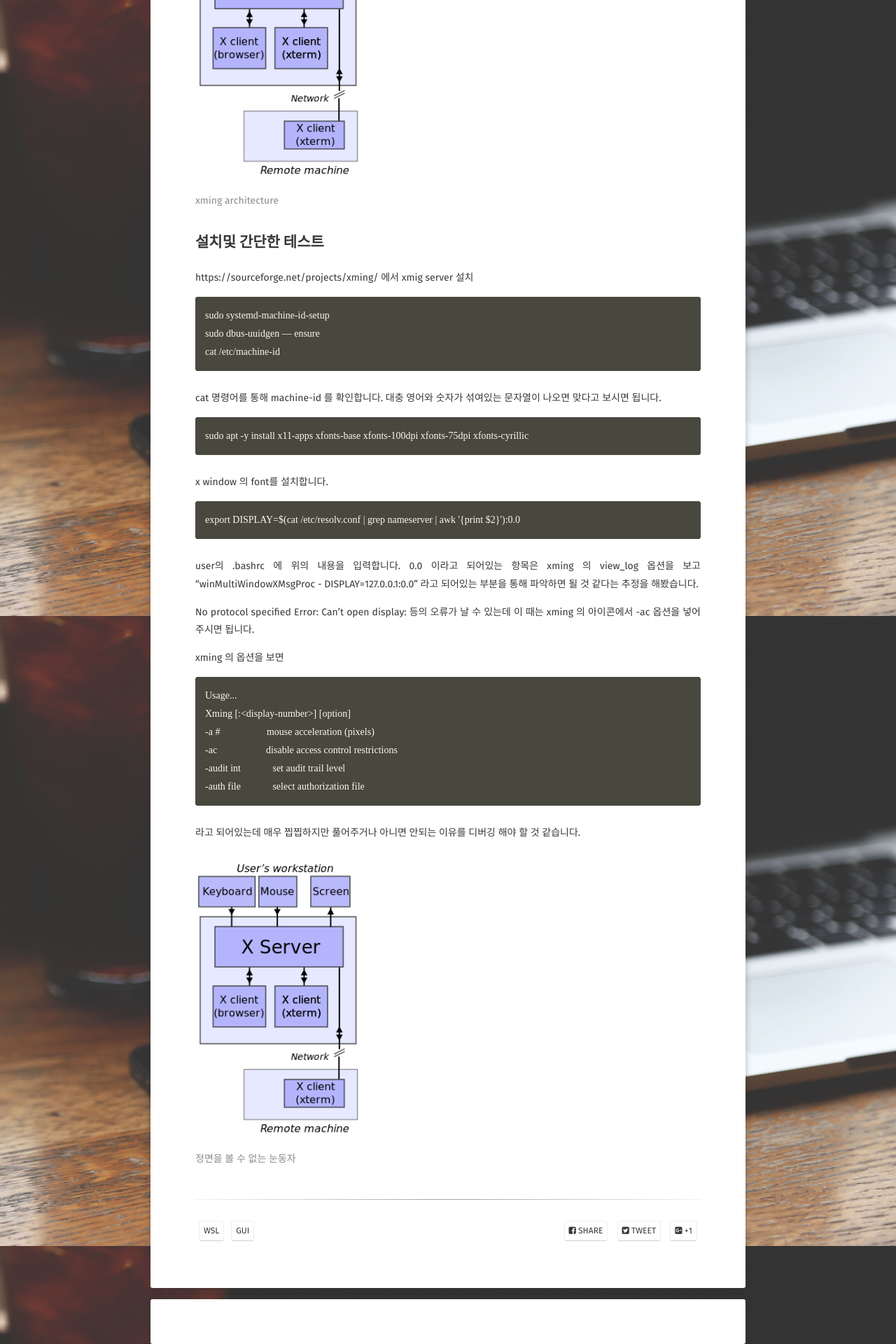
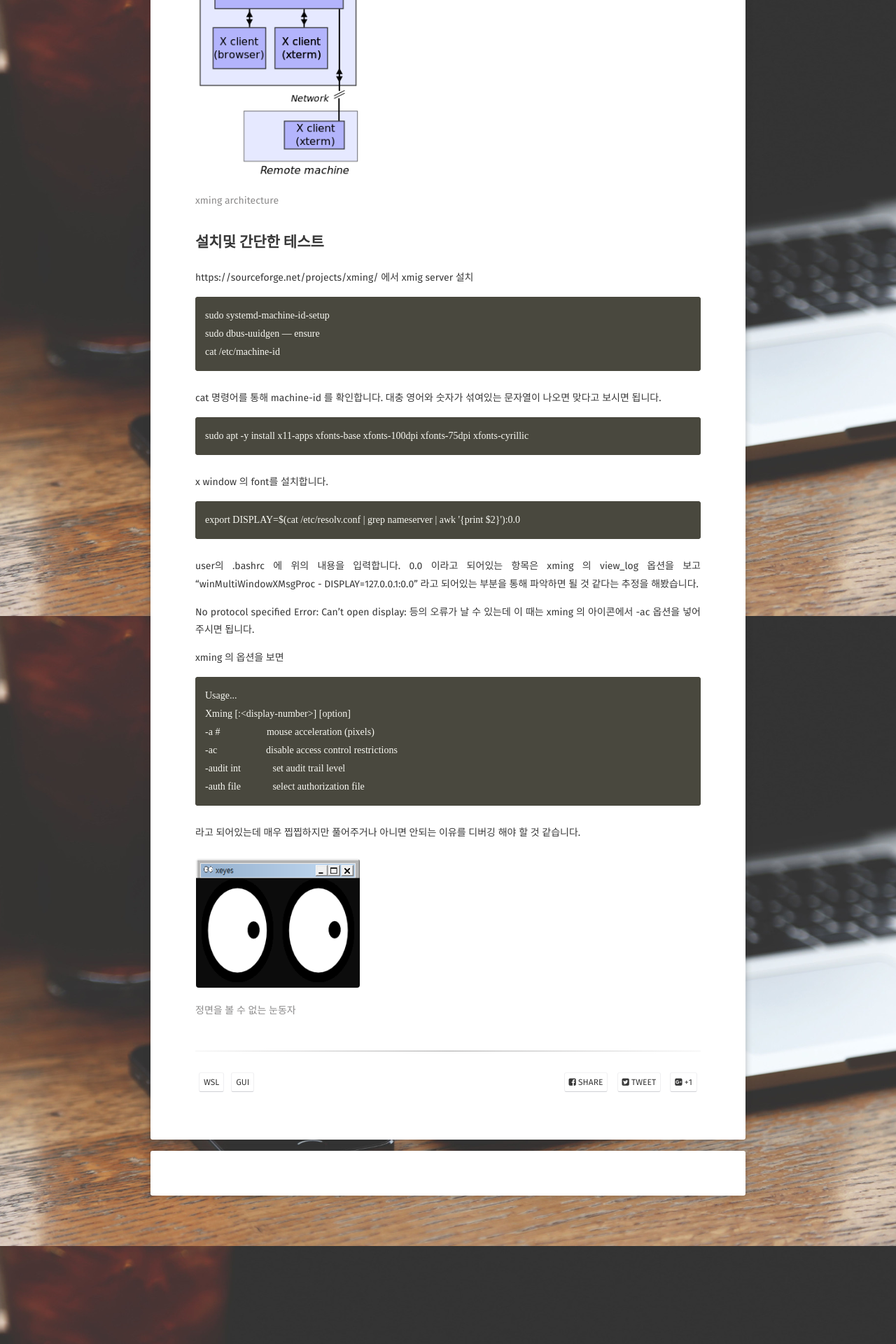
Before and after one commit to likewind7/likewind7.github.io, a Jekyll site: the page built from _posts/windows/2020-08-22-x-server-xming.md, in a window 1280 px wide. Shown: the part 920-2840 px from the top of the page at 70% size. Built offline with Jekyll 4.4.1, drawn with Linux system fonts in a browser that asks for light colours; some web fonts are replaced; comment, search, counter and statistics services are not loaded.

```diff
--- a/_posts/windows/2020-08-22-x-server-xming.md
+++ b/_posts/windows/2020-08-22-x-server-xming.md
@@ -61,6 +61,6 @@
 
 
 {% capture images %}
-	https://likewind7.github.io/image/x_client_server_arch.png
+	https://likewind7.github.io/image/xming_eye.png
 {% endcapture %}
 {% include gallery images=images caption="정면을 볼 수 없는 눈동자" cols=3 %}
```
